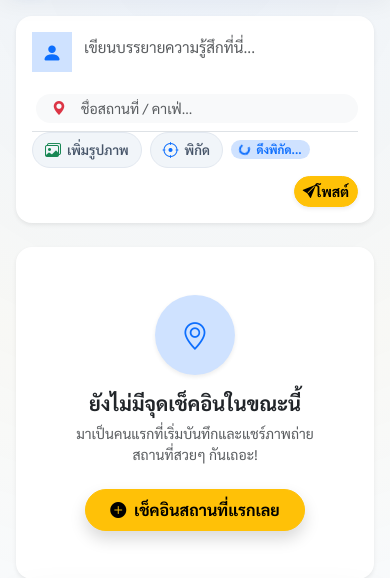
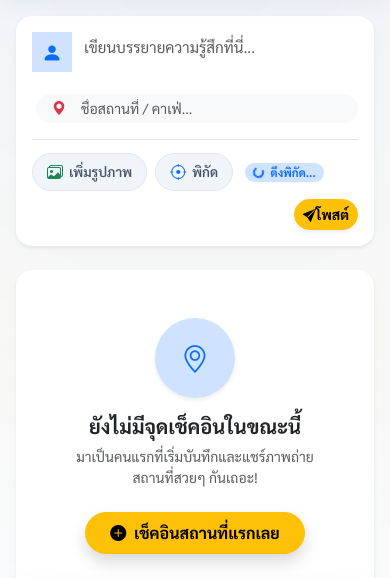
Before and after one commit to lnapoon/Thi-Ni-Thi-Nai, a Django app: page / in a window 390 px wide. Shown: the part 55-633 px from the top of the page. Run offline with Django 5.2, Linux system fonts and the light colour scheme; the visitor is signed in with stand-in values (Sample User, id 1); data comes from the database, SQL or seed files in the repository; data that the repository does not hold is empty.

Commit message:
feat: implement modern cinematic UI with responsive base template and social feed styling

```diff
--- a/static/css/style.css
+++ b/static/css/style.css
@@ -579,18 +579,21 @@ body.dark-mode .ig-action-btn.btn-bookmark.bookmarked {
 
 /* Post Composer Action Bar & Action Chips */
 .composer-action-bar {
-  row-gap: 8px;
+  row-gap: 10px;
+  column-gap: 10px;
+  margin-top: 1rem !important;
+  padding-top: 0.85rem !important;
 }
 
 .composer-chip-btn {
   display: inline-flex;
   align-items: center;
   gap: 6px;
-  padding: 5px 12px;
+  padding: 6px 14px;
   border-radius: 9999px;
   background-color: #f1f5f9;
   border: 1px solid #e2e8f0;
-  font-size: 0.82rem;
+  font-size: 0.84rem;
   font-weight: 600;
   color: #475569;
   white-space: nowrap;
--- a/static/sw.js
+++ b/static/sw.js
@@ -1,7 +1,7 @@
 // Service Worker for "ที่นี่ Check-in"
 // Superfast App Shell Caching & Offline Support
 
-const CACHE_NAME = 'thi-ni-cache-v50';
+const CACHE_NAME = 'thi-ni-cache-v51';
 const STATIC_ASSETS = [
   '/static/css/style.css',
   '/static/js/i18n.js',
--- a/templates/base.html
+++ b/templates/base.html
@@ -37,7 +37,7 @@
   <link rel="icon" type="image/svg+xml" href="{% static 'img/favicon.svg' %}">
 
   <!-- Custom CSS -->
-  <link rel="stylesheet" href="{% static 'css/style.css' %}?v=50">
+  <link rel="stylesheet" href="{% static 'css/style.css' %}?v=51">
   {% block extra_head %}{% endblock %}
 </head>
 <body>
@@ -624,9 +624,9 @@
   <!-- Bootstrap 5 JS Bundle CDN -->
   <script src="https://cdn.jsdelivr.net/npm/bootstrap@5.3.3/dist/js/bootstrap.bundle.min.js" integrity="sha384-YvpcrYf0tY3lHB60NNkmXc5s9fDVZLESaAA55NDzOxhy9GkcIdslK1eN7N6jIeHz" crossorigin="anonymous"></script>
   <!-- I18n, Geolocation & Social JS -->
-  <script src="{% static 'js/i18n.js' %}?v=50"></script>
-  <script src="{% static 'js/geolocation.js' %}?v=50"></script>
-  <script src="{% static 'js/social.js' %}?v=50"></script>
+  <script src="{% static 'js/i18n.js' %}?v=51"></script>
+  <script src="{% static 'js/geolocation.js' %}?v=51"></script>
+  <script src="{% static 'js/social.js' %}?v=51"></script>
 
   <!-- Instant Page Preload / Fast Navigation System -->
   <script>
--- a/templates/checkins/feed.html
+++ b/templates/checkins/feed.html
@@ -93,7 +93,7 @@
             </div>
 
             <!-- Place Name Inline Input -->
-            <div class="mb-2 ps-1">
+            <div class="mb-3 ps-1">
               <div class="input-group input-group-sm">
                 <span class="input-group-text bg-light border-0 text-danger rounded-start-pill ps-3">
                   <i class="bi bi-geo-alt-fill"></i>
@@ -166,7 +166,7 @@
             </div>
 
             <!-- Bottom Action Bar: Responsive Action Chips + Submit Button -->
-            <div class="composer-action-bar d-flex align-items-center justify-content-between pt-2.5 mt-2 border-top gap-2 flex-wrap">
+            <div class="composer-action-bar d-flex align-items-center justify-content-between pt-3 mt-3 border-top gap-2 flex-wrap">
               <div class="d-flex align-items-center gap-2 flex-wrap min-w-0">
                 <!-- Photo Upload Action Chip -->
                 <label for="feed_photo_input" class="composer-chip-btn mb-0" title="เพิ่มรูปภาพ" data-i18n-title="composer_add_photo">
@@ -181,7 +181,7 @@
                 </button>
 
                 <!-- Dynamic Location Status Chip -->
-                <div id="feed-geo-status" class="d-inline-flex align-items-center"></div>
+                <div id="feed-geo-status" class="d-inline-flex align-items-center ms-1"></div>
               </div>
 
               <!-- Submit Post Button -->
```
